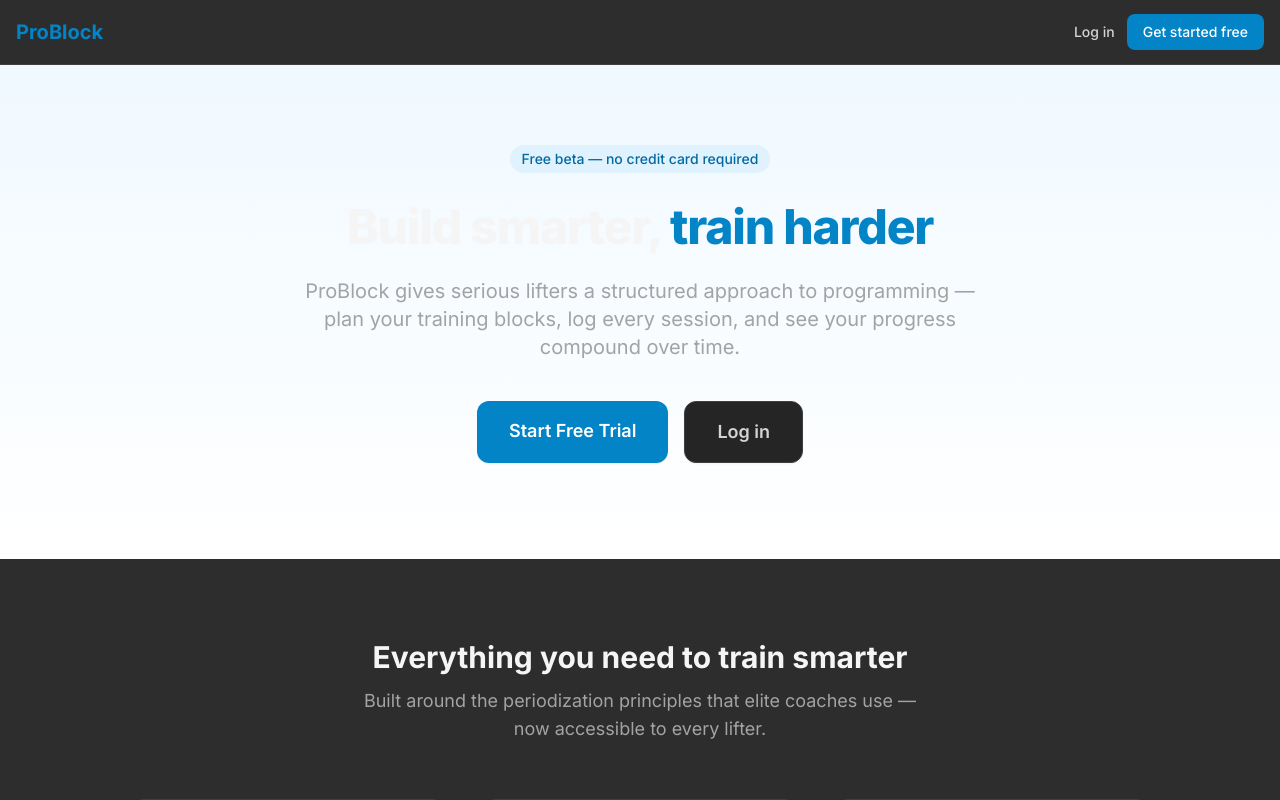
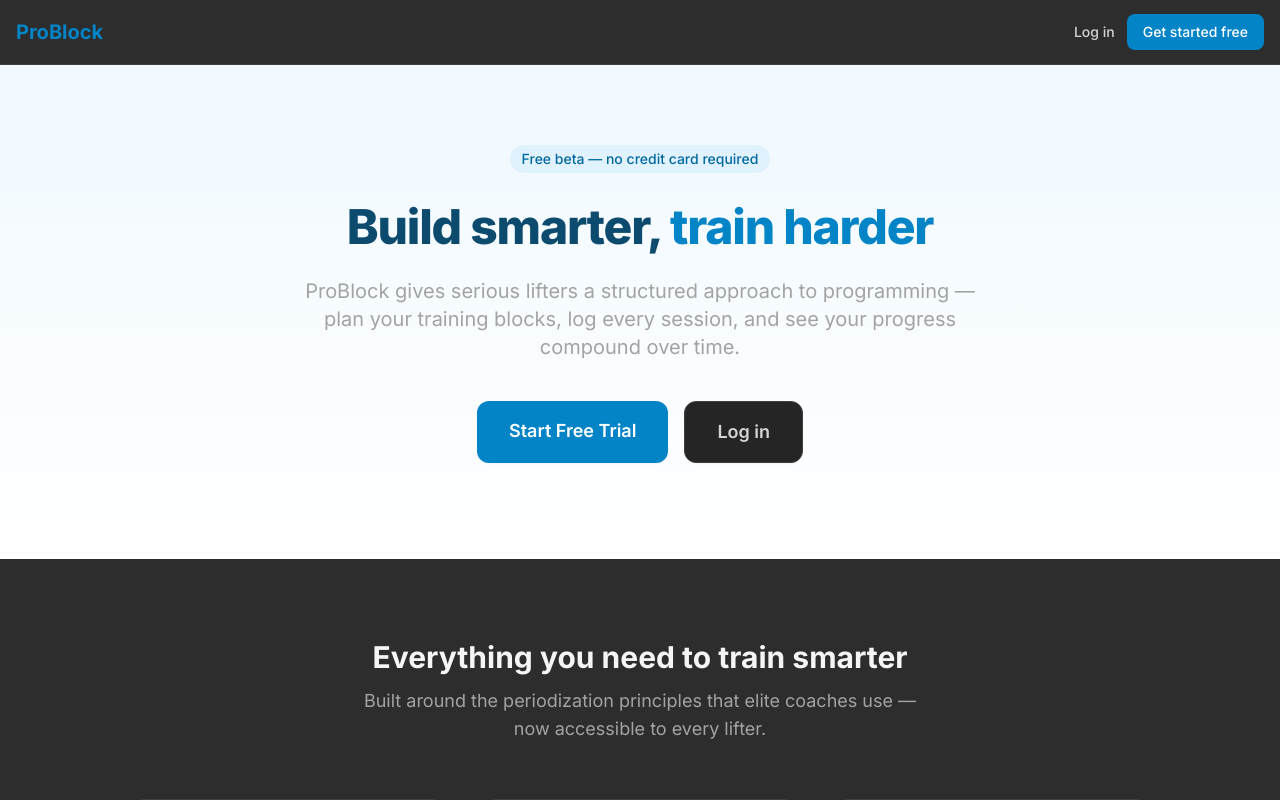
Before and after one commit to ross-adam-d/strength-training-app, a Next.js app: page / in a window 1280 px wide. Shown: the top 800 px of the page. Built offline with nearby package versions, Linux system fonts and the light colour scheme.

Commit message:
Make landing page hero heading bolder: 'Build smarter' now primary-900
Co-Authored-By: Claude Sonnet 4.5 <noreply@anthropic.com>

```diff
--- a/app/page.tsx
+++ b/app/page.tsx
@@ -38,8 +38,8 @@ export default function Home() {
           <div className="inline-block px-3 py-1 bg-primary-100 text-primary-700 text-sm font-medium rounded-full mb-6">
             Free beta — no credit card required
           </div>
-          <h1 className="text-5xl font-extrabold text-gray-900 tracking-tight mb-5 leading-tight">
-            Build smarter,{' '}
+          <h1 className="text-5xl font-extrabold tracking-tight mb-5 leading-tight">
+            <span className="text-primary-900">Build smarter,</span>{' '}
             <span className="text-primary-600">train harder</span>
           </h1>
           <p className="text-xl text-gray-600 mb-10 max-w-2xl mx-auto">
```
